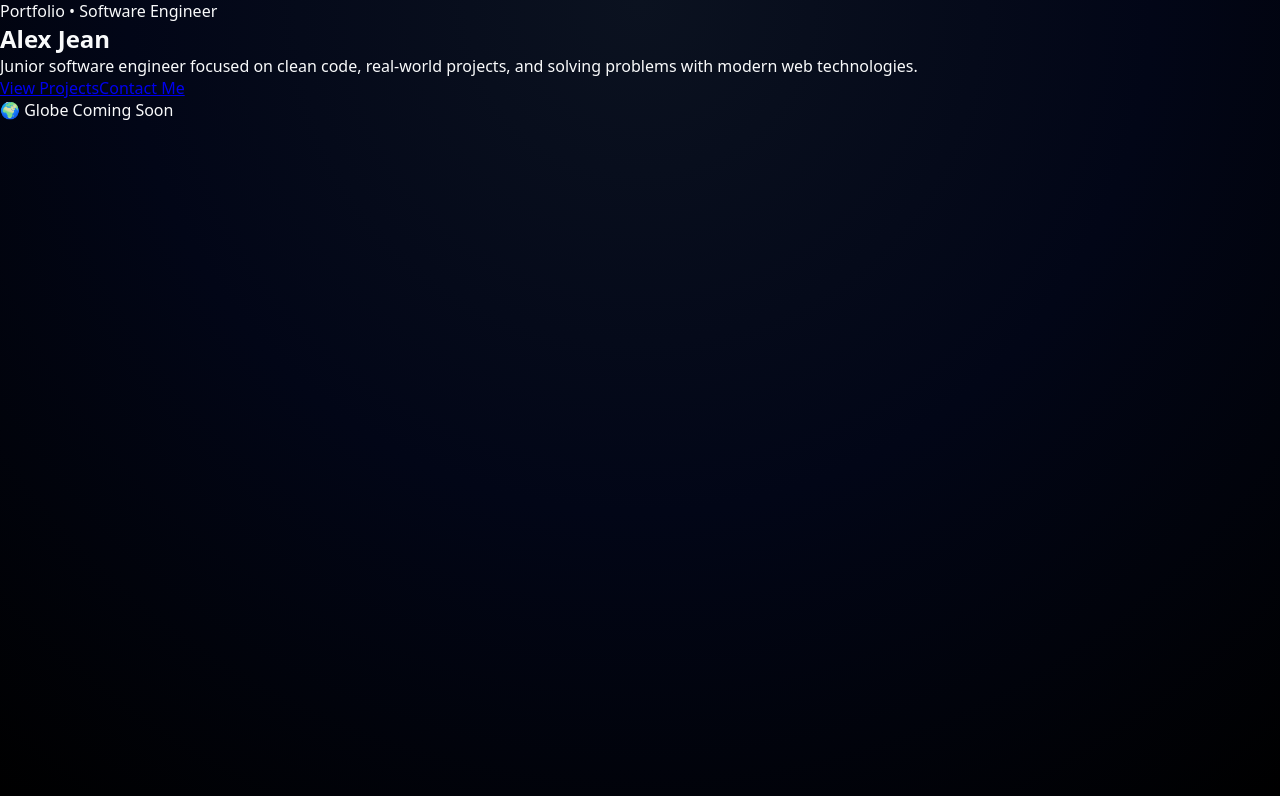
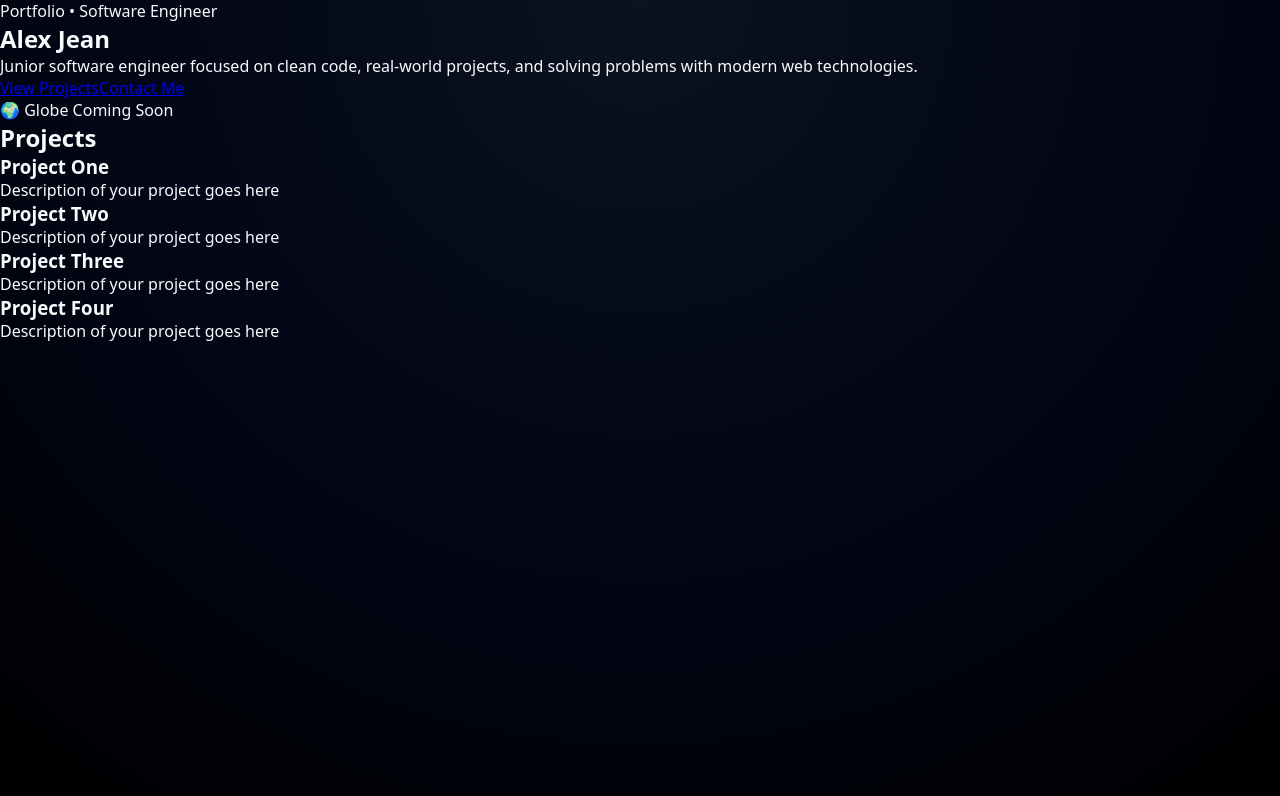
Before and after one commit to alexjeandev/alex-portfolio, a React (Vite) app: page / in a window 1280 px wide. Shown: the top 796 px of the page. Built offline with nearby package versions, Linux system fonts and the light colour scheme.

Commit message:
feat: add Projects component with data array and map rendering

```diff
--- a/src/App.tsx
+++ b/src/App.tsx
@@ -1,10 +1,12 @@
 import Hero from './components/Hero'
+import Projects from './components/Projects'
 
 
 function App() {
     return (
         <div className="app">
             <Hero />
+            <Projects />
         </div>
     )
 }
--- a/src/components/Projects.tsx
+++ b/src/components/Projects.tsx
@@ -0,0 +1,25 @@
+ import { projects } from '../data/projects'
+
+
+ function Projects() {
+    return (
+        <section id="projects" className="section">
+            <h2>Projects</h2>
+
+
+            <div className='projects-grid'>
+                {projects.map((project) => (
+                    <div key={project.id} className='project-card'>
+                        <h3>{project.title}</h3>
+                        <p>{project.description}</p>
+                    </div>
+                ))}
+            </div>
+
+
+        </section>
+    )
+ }
+
+
+ export default Projects;
--- /dev/null
+++ b/src/data/projects.ts
@@ -0,0 +1,27 @@
+export const projects = [
+    {
+        id: 1,
+        title: 'Project One',
+        description: 'Description of your project goes here',
+    },
+
+    {
+        id: 2,
+        title: 'Project Two',
+        description: 'Description of your project goes here',
+    },
+
+    {
+        id: 3,
+        title: 'Project Three',
+        description: 'Description of your project goes here',
+    },
+
+    {
+        id: 4,
+        title: 'Project Four',
+        description: 'Description of your project goes here',
+    }
+
+
+]
```
